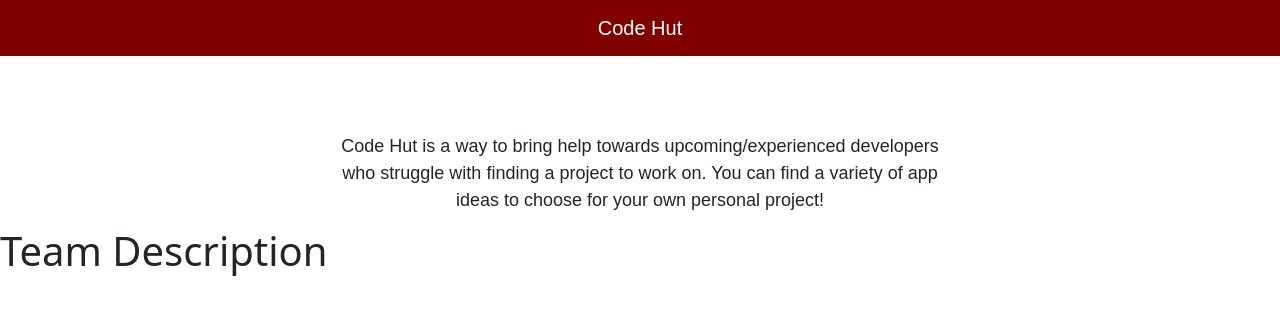
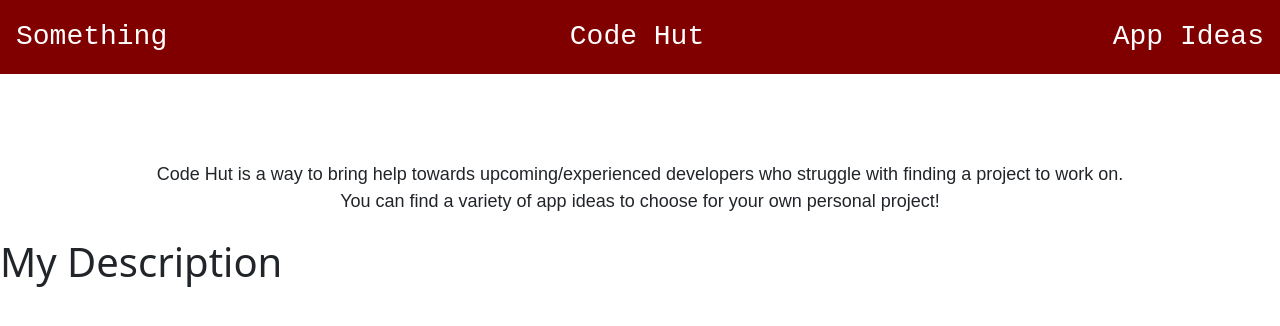
Before and after one commit to Oziel-Sal/CodeHut, a React (Create React App) app: page / in a window 1280 px wide. Shown: the top 326 px of the page. Built offline with nearby package versions, Linux system fonts and the light colour scheme.

Commit message:
added routing to app.js and into the navbar. Also added IdeaPage.js. Finally updated css file

```diff
--- a/src/App.js
+++ b/src/App.js
@@ -1,11 +1,23 @@
 import './App.css';
 import LandingPage from './views/Landingpage';
-import NavBar  from './components/Navbar';
+import Ideas from './views/IdeaPage';
+import NavBar from './components/Navbar';
+import { BrowserRouter as Router, Switch, Route } from "react-router-dom";
+
 function App() {
   return (
     <>
-      <NavBar />
-      <LandingPage />
+      <Router>
+        <NavBar />
+        <Switch>
+          <Route exact path="/">
+            <LandingPage />
+          </Route>
+          <Route exact path="/ideas/">
+            <Ideas />
+          </Route>
+        </Switch>
+      </Router>
     </>
   );
 }
--- a/src/components/Navbar.js
+++ b/src/components/Navbar.js
@@ -2,14 +2,41 @@
 import {
   Navbar,
   NavbarBrand,
+  NavLink,
+  Nav,
+  NavItem
 } from 'reactstrap';
 import "../style/Navbar.css"
+import { Link } from "react-router-dom";
 
-function NavBar(){
+
+function NavBar() {
   return (
     <div>
       <Navbar className="navbar">
+        <Nav>
+        <NavItem>
+          <NavLink
+            tag={Link}
+            to="/ideas/"
+            className="navlink2"
+          >
+            Something
+          </NavLink>
+        </NavItem>
+        </Nav>
         <NavbarBrand href="/" className="name">Code Hut</NavbarBrand>
+        <Nav className="nav">
+          <NavItem>
+            <NavLink
+              tag={Link}
+              to="/ideas/"
+              className="navlink"
+            >
+              App Ideas
+            </NavLink>
+          </NavItem>
+        </Nav>
       </Navbar>
     </div>
   );
--- a/src/components/Team.js
+++ b/src/components/Team.js
@@ -3,7 +3,7 @@ import React from "react";
 class TeamMembers extends React.Component {
     render(){
         return(
-            <h1>Team Description</h1>
+            <h1>My Description</h1>
         )
     }
 }
--- a/src/style/Description.css
+++ b/src/style/Description.css
@@ -1,11 +1,12 @@
 #description{
     margin: auto;
     text-align: center;
-    width: 50%;
+    width: 80%;
     margin-top: 5%;
     padding: 10px;
     font-size: large;
+    font-weight: lighter;
     font-family:Arial, Helvetica, sans-serif;
     border: 3px solid white;
-    padding: 10px;
+    padding: 20px;
 }
--- a/src/style/Navbar.css
+++ b/src/style/Navbar.css
@@ -1,13 +1,27 @@
 .name{
     float: none;
     position: relative;
-    top: 50%;
-    left: 50%;
-    transform: translate(-50%, 0%);
     color: white;
-    font-family:Arial, Helvetica, sans-serif;
+    font-family: monospace;
+    transform: translateX(5px);
+    font-size: 28px !important;
+}
+.name:hover{
+    color: white;
 }
 
 .navbar{
     background-color: maroon;
+    width: 100%;
 }
+
+.navlink{
+    color: white !important;
+    font-size: 28px;
+    font-family: monospace;
+}
+.navlink2{
+    color: white !important;
+    font-size: 28px;
+    font-family: monospace;
+}
--- /dev/null
+++ b/src/views/IdeaPage.js
@@ -0,0 +1,9 @@
+function Ideas(){
+    return(
+        <h1>
+            App Ideas
+        </h1>
+    );
+}
+
+export default Ideas;
```
